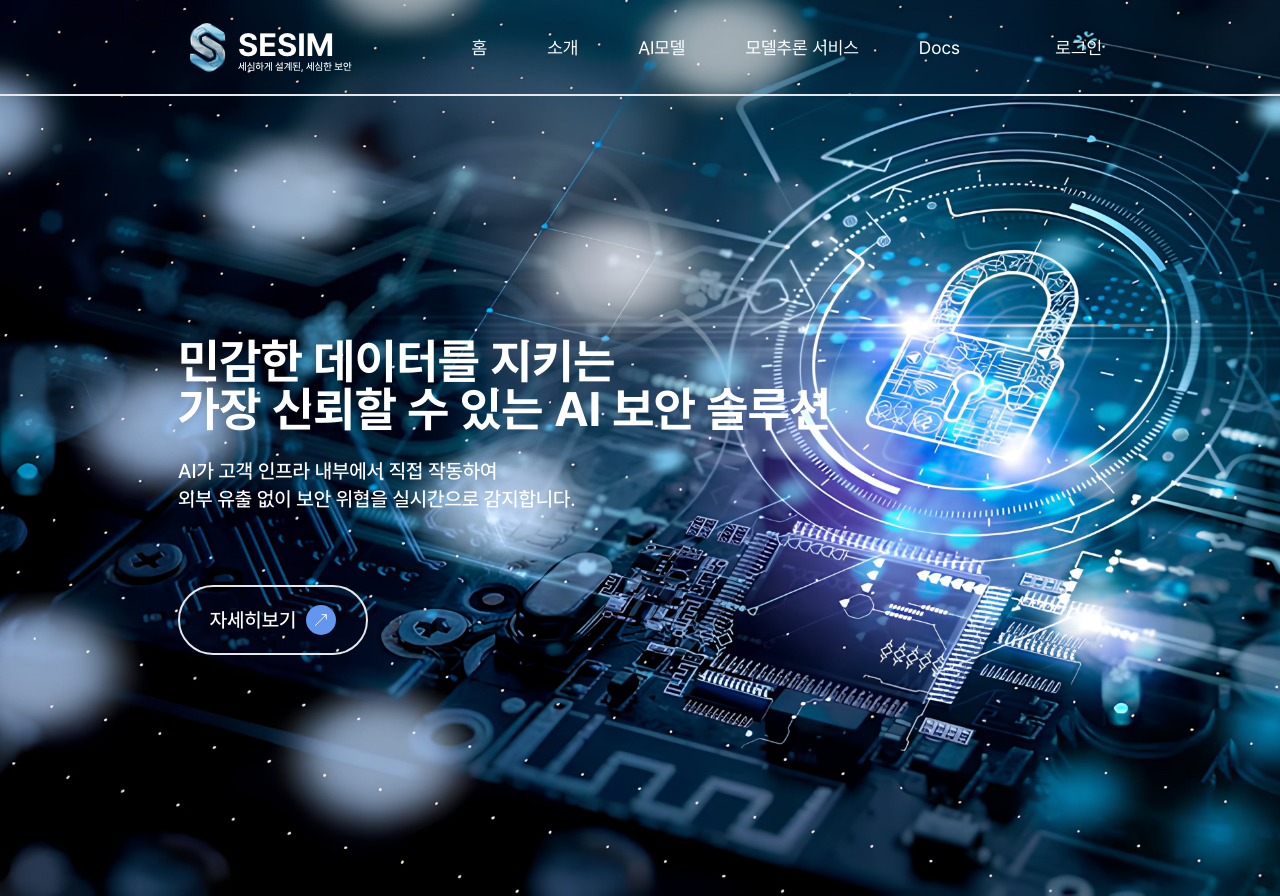
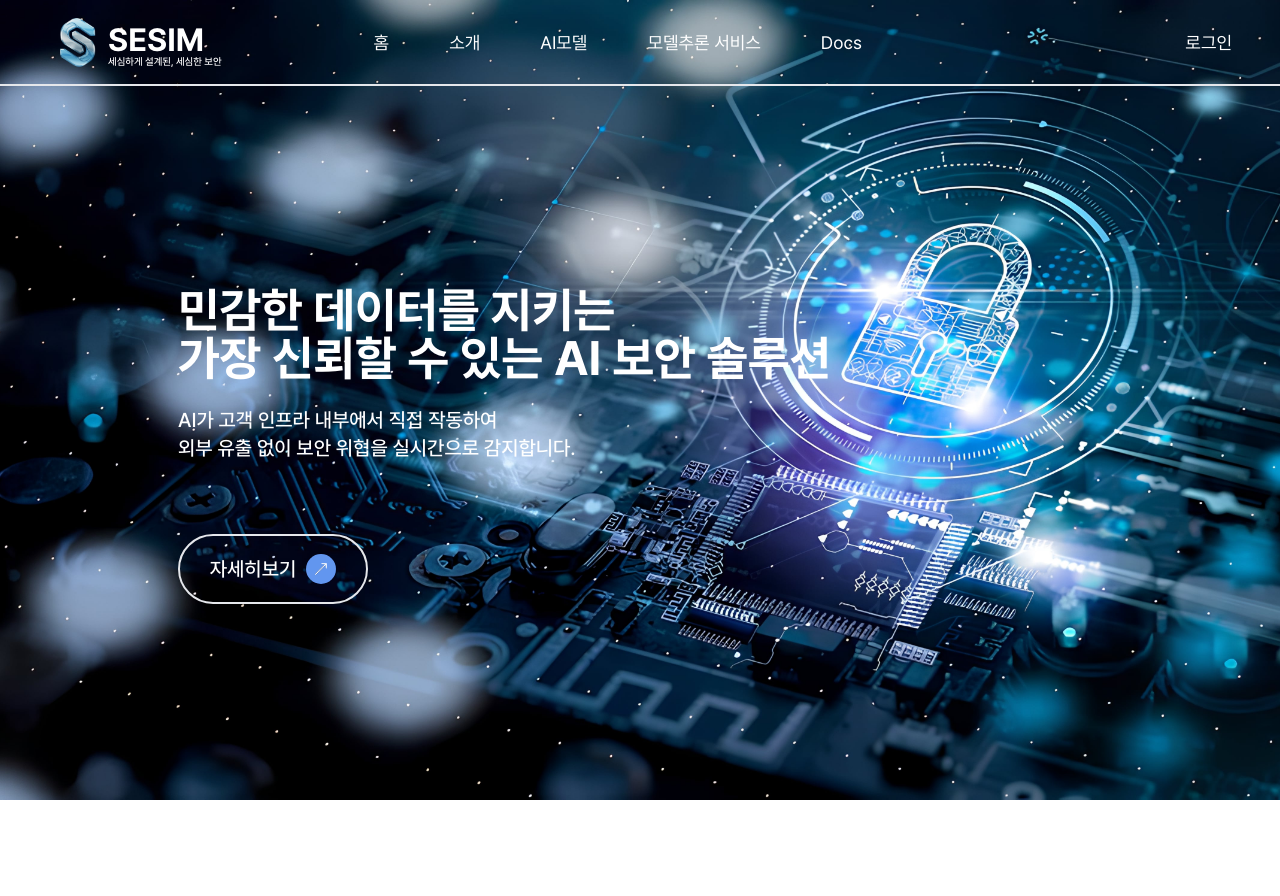
Before and after one commit to shunnnl/SESIM, a React (Vite) app in the folder fe/sesim/: page / in a window 1280 px wide. After the commit the page ends 800 px from the top, so only its background shows below. Built offline with nearby package versions, Linux system fonts and the light colour scheme.

Commit message:
feat: 반응형 화면구현중 [S12P31S109-131]

```diff
--- a/fe/sesim/package.json
+++ b/fe/sesim/package.json
@@ -11,6 +11,7 @@
     "tailwind:init": "tailwindcss init -p"
   },
   "dependencies": {
+    "framer-motion": "^12.9.4",
     "react": "^19.0.0",
     "react-dom": "^19.0.0",
     "react-router-dom": "^7.5.3"
--- a/fe/sesim/src/components/Navbar/Navbar.tsx
+++ b/fe/sesim/src/components/Navbar/Navbar.tsx
@@ -1,42 +1,66 @@
-import React from 'react';
+import React, { useState } from 'react';
 import { Link } from 'react-router-dom';
 import { SesimLogo } from './SesimLogo';
 
-const NavbarMenu: React.FC = () => {
+const NavbarMenu: React.FC<{ onClickMenu?: () => void }> = ({ onClickMenu }) => {
     return (
-        <>
-            <div className="nav-menu flex gap-[60px] text-[18px] text-white">
-                <Link to="/">
-                    홈
-                </Link>
-                <Link to="/about">
-                    소개
-                </Link>
-                <Link to="/ai-model">
-                    AI모델
-                </Link>
-                <Link to="/model-inference-service">
-                    모델추론 서비스
-                </Link>
-                <Link to="/docs">
-                    Docs
-                </Link>
-            </div>
-        </>
+        <div className="nav-menu flex lg:gap-[60px] md:gap-[20px] text-[18px] text-white px-8 items-center justify-center text-center">
+            <Link to="/" onClick={onClickMenu}>홈</Link>
+            <Link to="/about" onClick={onClickMenu}>소개</Link>
+            <Link to="/ai-model" onClick={onClickMenu}>AI모델</Link>
+            <Link to="/model-inference-service" onClick={onClickMenu}>모델추론 서비스</Link>
+            <Link to="/docs" onClick={onClickMenu}>Docs</Link>
+        </div>
     );
 };
 
 export const Navbar: React.FC = () => {
+    const [sidebarOpen, setSidebarOpen] = useState(false);
     return (
-        <nav className="sticky top-0 z-50 flex justify-between items-center h-[96px] px-[178px] border-b-2 border-white/24">
-            <div className="flex items-center gap-[120px]">
+        <nav className="flex justify-between items-center px-4 border-b-2 border-white/ md:px-12 h-[86px]">
+            <div className="flex items-center lg:gap-[120px] md:gap-8" >
                 <SesimLogo />
-                <NavbarMenu />
+                <div className="hidden md:flex gap-8">
+                    <NavbarMenu />
+                </div>
             </div>
-
-            <div className="login-signup">
+            <div className="hidden md:block">
                 <button className="text-white text-[18px]">로그인</button>
             </div>
+            {/* 모바일 햄버거 버튼 */}
+            {!sidebarOpen && (
+                <button className="md:hidden z-50" onClick={() => setSidebarOpen(true)} aria-label="메뉴 열기" style={{ color: 'white', fontSize: '30px' }}>☰</button>
+            )}
+            {/* 모바일 사이드바 */}
+            {sidebarOpen && (
+                <div className="fixed inset-0 z-40 flex">
+                    {/* 오버레이 */}
+                    <div className="fixed inset-0 bg-black/60" onClick={() => setSidebarOpen(false)} />
+                    {/* 사이드바 */}
+                    <div className="ml-auto w-2/3 max-w-xs h-full bg-black shadow-lg flex flex-col animate-slideInRight relative">
+                        <button className="absolute top-4 right-4 text-white text-2xl" onClick={() => setSidebarOpen(false)} aria-label="메뉴 닫기">✕</button>
+                        <NavbarMenu onClickMenu={() => setSidebarOpen(false)} />
+                        <div className="px-8 py-4 mt-auto">
+                            <button className="text-white text-[18px] w-full text-left">로그인</button>
+                        </div>
+                    </div>
+                </div>
+            )}
         </nav>
     );
 };
+
+// tailwind.config.js에 아래 애니메이션 추가 필요
+// theme: {
+//   extend: {
+//     keyframes: {
+//       slideInRight: {
+//         '0%': { transform: 'translateX(100%)' },
+//         '100%': { transform: 'translateX(0)' },
+//       },
+//     },
+//     animation: {
+//       slideInRight: 'slideInRight 0.3s ease-out',
+//     },
+//   },
+// },
--- a/fe/sesim/src/pages/HomePage.tsx
+++ b/fe/sesim/src/pages/HomePage.tsx
@@ -1,25 +1,58 @@
 import { DetailButton } from "../components/Navbar/DetailButton";
+import { motion } from "framer-motion";
+
+const MainText = () => {
+    return (
+        <motion.p
+            className="text-5xl font-bold"
+            initial={{ opacity: 0, y: 70 }}
+            animate={{ opacity: 1, y: 0 }}
+            transition={{ duration: 1, ease: "easeOut" }}
+        >
+            민감한 데이터를 지키는
+            <br />
+            가장 신뢰할 수 있는 AI 보안 솔루션
+        </motion.p>
+    )
+}
+
+const SubText = () => {
+    return (
+        <motion.p
+            className="text-xl font-medium"
+            initial={{ opacity: 0, y: 70 }}
+            animate={{ opacity: 1, y: 0 }}
+            transition={{ duration: 1, delay: 0.5, ease: "easeOut" }}
+        >
+            AI가 고객 인프라 내부에서 직접 작동하여
+            <br />
+            외부 유출 없이 보안 위협을 실시간으로 감지합니다.
+        </motion.p>
+    )
+}
+
+const AnimatedDetailButton = () => {
+    return (
+        <motion.div
+            initial={{ opacity: 0, y: 70 }}
+            animate={{ opacity: 1, y: 0 }}
+            transition={{ duration: 1, delay: 1, ease: "easeOut" }}
+        >
+            <DetailButton />
+        </motion.div>
+    )
+}
 
 export const HomePage: React.FC = () => {
     return (
-        <div className="flex flex-col gap-[72px] text-white h-screen justify-center">
-            <div className="flex flex-col gap-[24px] text-white">
-                <p className="text-5xl font-bold">
-                    민감한 데이터를 지키는
-                    <br />
-                    가장 신뢰할 수 있는 AI 보안 솔루션
-                </p>
-                <p className="text-xl font-medium">
-                    AI가 고객 인프라 내부에서 직접 작동하여
-                    <br />
-                    외부 유출 없이 보안 위협을 실시간으로 감지합니다.
-                </p>
+        <div className="flex flex-col gap-[72px] text-white">
+            <div className="flex flex-col gap-[24px] text-white mt-[200px]">
+                <MainText />
+                <SubText />
             </div>
-
             <div>
-                <DetailButton />
+                <AnimatedDetailButton />
             </div>
         </div>
-
     );
 };
--- a/fe/sesim/tailwind.config.js
+++ b/fe/sesim/tailwind.config.js
@@ -1,4 +1,4 @@
-/** @type {import('tailwindcss').Config} */
+// tailwind.config.js
 export default {
   content: [
     "./index.html",
@@ -9,8 +9,14 @@ export default {
       backgroundImage: {
         'cyber-security': "url('/src/assets/images/cyber-security-bg.jpg')",
       },
-      fontFamily: {
-        sans: ['Pretendard', 'system-ui', 'sans-serif'],
+      keyframes: {
+        slideInRight: {
+          '0%': { transform: 'translateX(100%)' },
+          '100%': { transform: 'translateX(0)' },
+        },
+      },
+      animation: {
+        slideInRight: 'slideInRight 0.3s ease-out',
       },
     },
   },
```
Also changed, not shown: fe/sesim/src/components/Navbar/DetailButton.tsx (+2 -7 lines), 1 other file (tests, documents, lock files or other folders).
